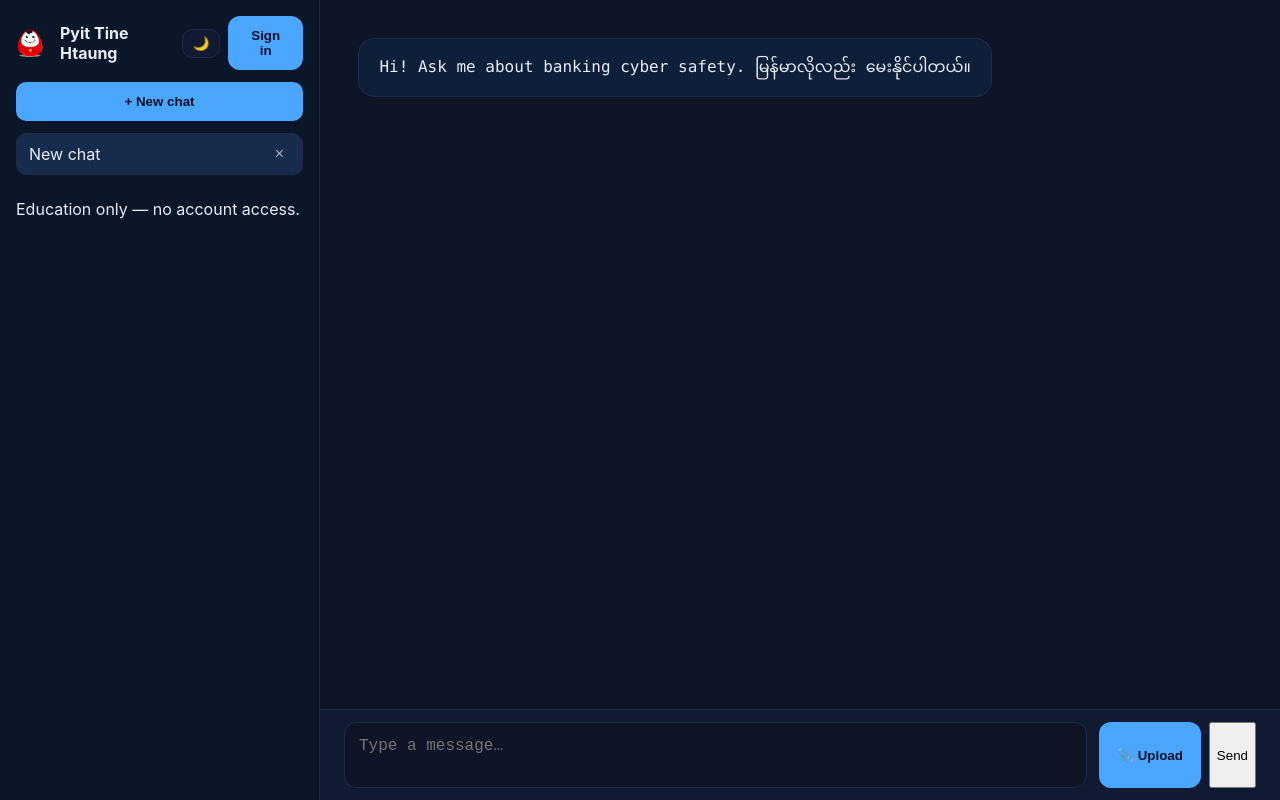
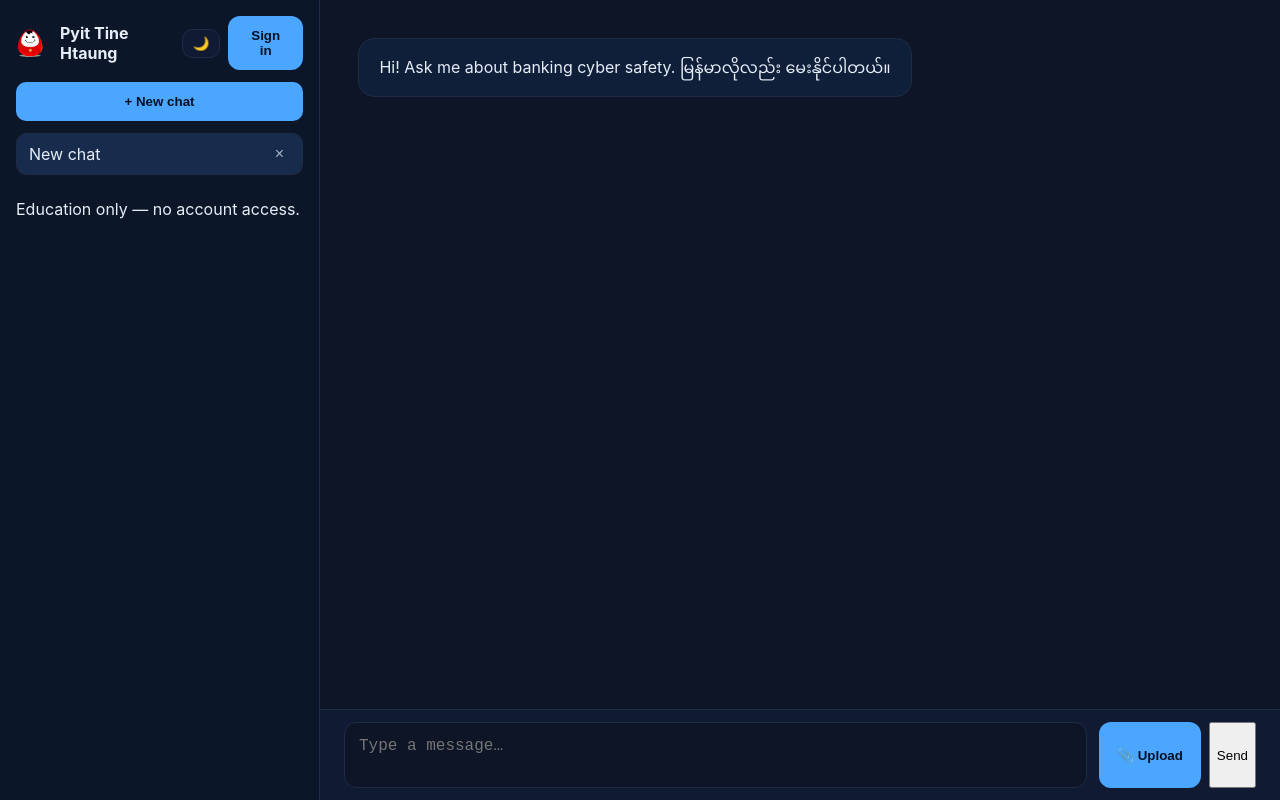
Before and after one commit to AungKaungMyatt/pth-chatbot-v2, a React (Vite) app in the folder frontend/: page / in a window 1280 px wide. Built offline with nearby package versions, Linux system fonts and the light colour scheme.

Commit message:
app js and main py changes for bolding text

```diff
--- a/frontend/src/App.jsx
+++ b/frontend/src/App.jsx
@@ -1,5 +1,5 @@
 import React, { useEffect, useRef, useState } from "react";
-import { chat, uploadImage } from "./api";   // ⬅️ added upload helper
+import { chat, uploadImage } from "./api";
 import "./styles.css";
 
 /* ---- constants / helpers ---- */
@@ -39,6 +39,20 @@ function maybeAttachNote(text, intent, lang = "en") {
   return clean;
 }
 
+/* --------- NEW: super-small safe Markdown (bold + line breaks) --------- */
+function escapeHtml(s = "") {
+  return s
+    .replaceAll("&", "&amp;")
+    .replaceAll("<", "&lt;")
+    .replaceAll(">", "&gt;")
+    .replaceAll('"', "&quot;")
+    .replaceAll("'", "&#39;");
+}
+function mdLite(s = "") {
+  const safe = escapeHtml(s);
+  return safe.replace(/\*\*(.+?)\*\*/g, "<strong>$1</strong>").replace(/\n/g, "<br/>");
+}
+
 function newSession(title = "New chat") {
   return {
     id: crypto.randomUUID(),
@@ -76,7 +90,7 @@ export default function App() {
     localStorage.setItem(AUTH_KEY, JSON.stringify(auth));
   }, [auth]);
 
-  // simple demo handlers (replace with real API later)
+  // demo auth
   function fakeSignIn() {
     setAuth({
       signedIn: true,
@@ -122,8 +136,6 @@ export default function App() {
   /* Chat state */
   const [input, setInput] = useState("");
   const [busy, setBusy] = useState(false);
-
-  // NEW: uploading state
   const [uploading, setUploading] = useState(false);
   const anyBusy = busy || uploading;
 
@@ -137,7 +149,7 @@ export default function App() {
     endRef.current?.scrollIntoView({ behavior: "smooth" });
   }, [active?.messages]);
 
-  /* -------- immutable helpers (NO mutation) -------- */
+  /* -------- immutable helpers -------- */
   function setActiveSession(updater) {
     setSessions((all) => all.map((s) => (s.id === activeId ? updater(s) : s)));
   }
@@ -222,7 +234,7 @@ export default function App() {
     }
   }
 
-  /* ===== NEW: file upload ===== */
+  /* ===== file upload ===== */
   const fileRef = useRef(null);
 
   async function onPickFile(e) {
@@ -244,12 +256,11 @@ export default function App() {
       appendAssistantMessage(`Upload error: ${err?.message || String(err)}`);
     } finally {
       setUploading(false);
-      // allow picking same file again
-      e.target.value = "";
+      e.target.value = ""; // allow picking same file again
     }
   }
 
-  /* ===== NEW: mobile drawer state ===== */
+  /* ===== mobile drawer state ===== */
   const [drawer, setDrawer] = useState(false);
   useEffect(() => {
     const onEsc = (e) => e.key === "Escape" && setDrawer(false);
@@ -273,8 +284,7 @@ export default function App() {
             Pyit Tine Htaung
           </div>
 
-        <div className="side-actions">
-            {/* mobile-only close button (hidden on desktop via CSS) */}
+          <div className="side-actions">
             <button
               className="icon-btn close-mobile"
               aria-label="Close menu"
@@ -284,7 +294,6 @@ export default function App() {
               ✕
             </button>
 
-            {/* theme toggle */}
             <button
               className="icon-btn"
               aria-label="Toggle theme"
@@ -294,7 +303,6 @@ export default function App() {
               {theme === "dark" ? "🌙" : "☀️"}
             </button>
 
-            {/* auth area */}
             {!auth.signedIn ? (
               <div className="auth-actions">
                 <button className="btn ghost small" onClick={fakeSignIn}>
@@ -350,7 +358,7 @@ export default function App() {
               className={"history-item" + (s.id === activeId ? " active" : "")}
               onClick={() => {
                 setActiveId(s.id);
-                setDrawer(false); // close after choosing on mobile
+                setDrawer(false);
               }}
             >
               <span className="title">{s.title}</span>
@@ -402,7 +410,11 @@ export default function App() {
           {active?.messages.map((m, i) => (
             <div key={i} className={`msg ${m.role}`}>
               <div className="bubble">
-                <pre>{m.text}</pre>
+                {/* render markdown-lite (bold + line breaks) safely */}
+                <div
+                  className="md"
+                  dangerouslySetInnerHTML={{ __html: mdLite(m.text) }}
+                />
               </div>
             </div>
           ))}
@@ -420,7 +432,6 @@ export default function App() {
         </div>
 
         <div className="composer">
-          {/* text area (auto column) */}
           <textarea
             value={input}
             onChange={(e) => setInput(e.target.value)}
@@ -430,7 +441,6 @@ export default function App() {
             disabled={anyBusy}
           />
 
-          {/* actions column (Upload + Send) */}
           <div style={{ display: "flex", gap: 8 }}>
             <button
               type="button"
```
Also changed, not shown: 1 other file (tests, documents, lock files or other folders).
